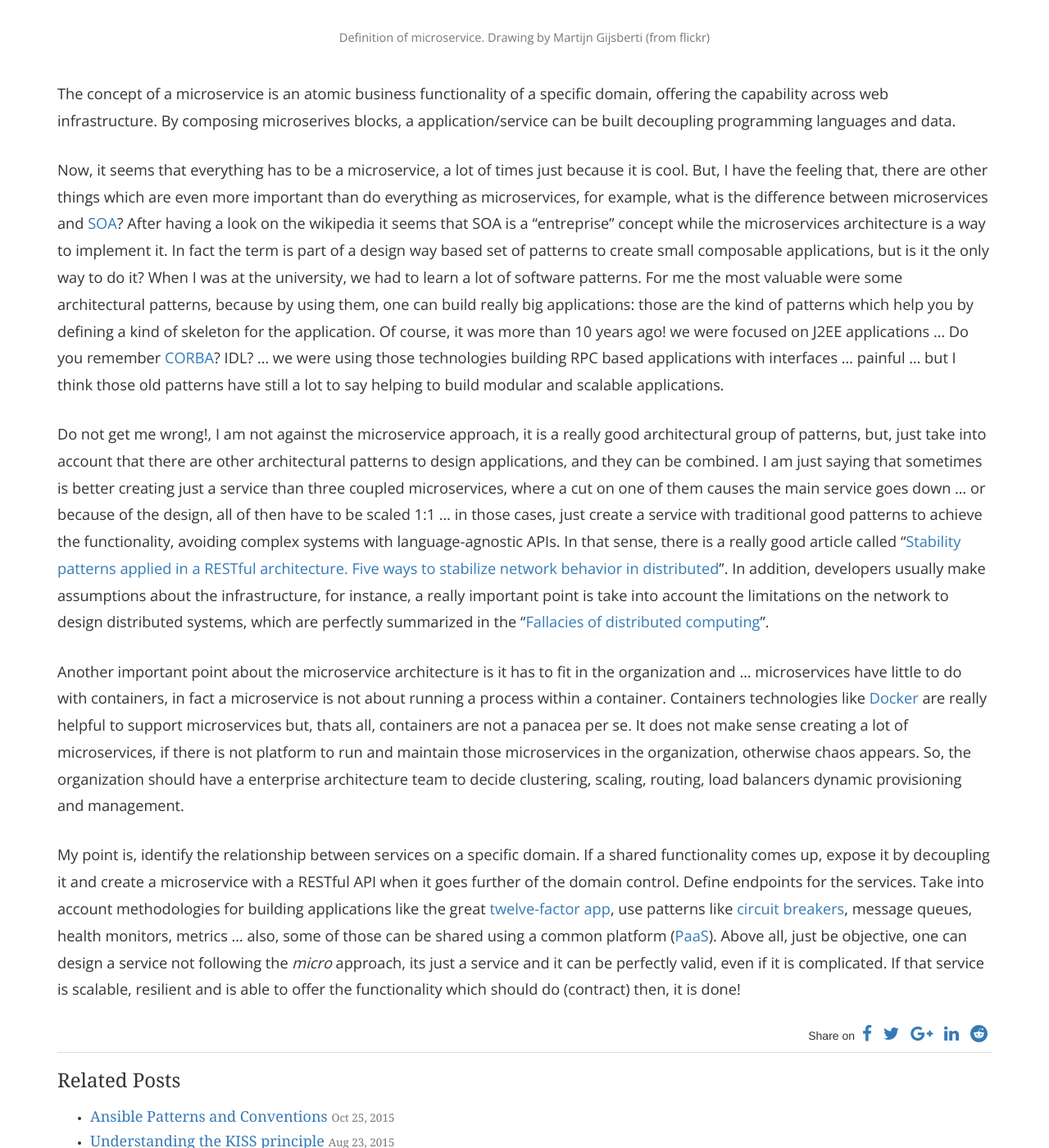
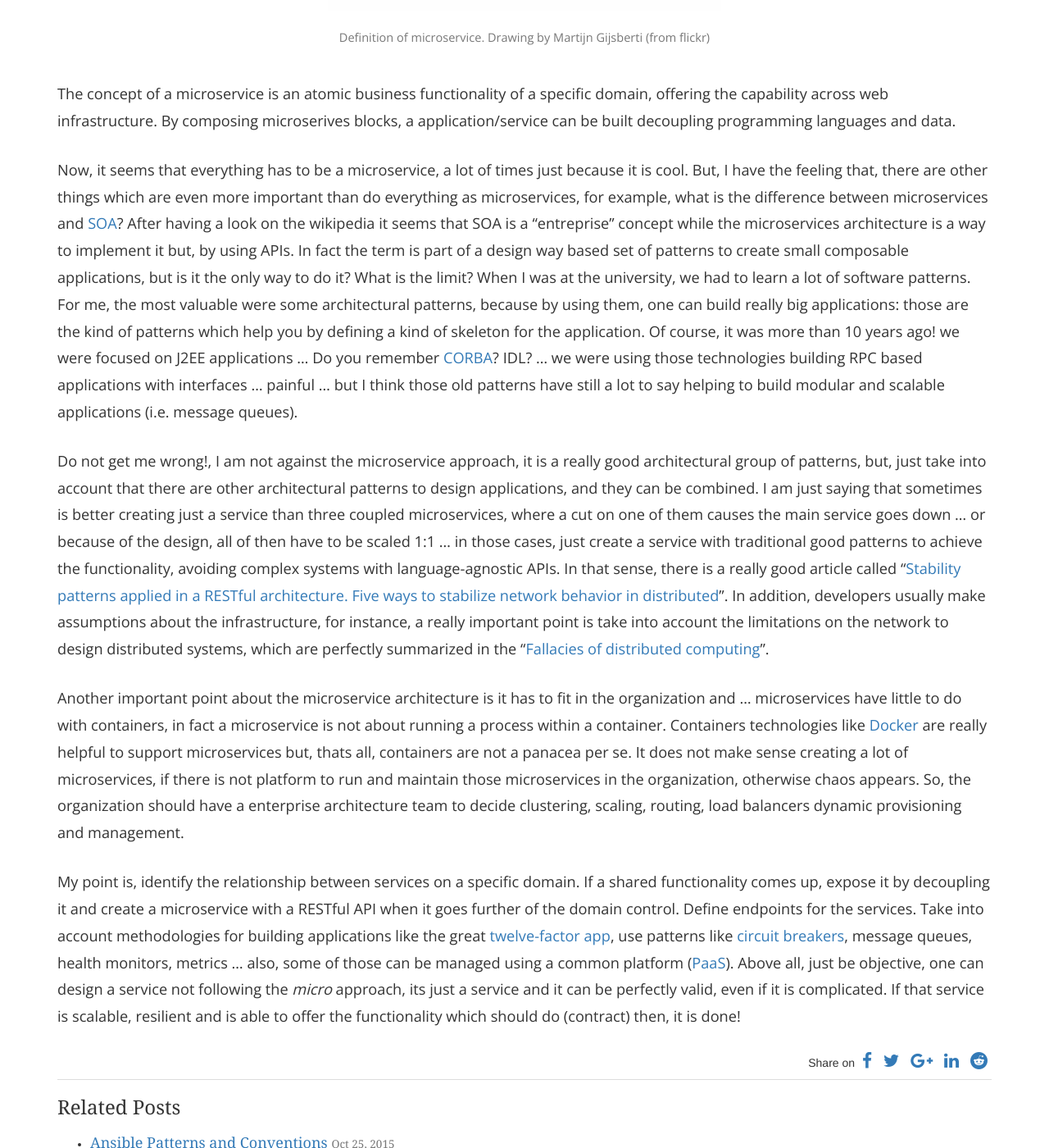
Before and after one commit to jriguera/jriguera.github.io, a Jekyll site: the page built from blog/_posts/2015-09-06-Microservices.md, in a window 1280 px wide and 1400 px high, scrolled down 872 px. Shown: the whole window at 82% size. Built offline with Jekyll 4.4.1, drawn with Linux system fonts in a browser that asks for light colours; nearby versions of some CDN libraries; Markdown is read by kramdown in place of the engine named in the settings; comment, search, counter and statistics services are not loaded.

Commit message:
Update 2015-09-06-Microservices.md

```diff
--- a/blog/_posts/2015-09-06-Microservices.md
+++ b/blog/_posts/2015-09-06-Microservices.md
@@ -36,18 +36,18 @@ which are even more important than do everything as microservices, for example,
 what is the difference between microservices and
 [SOA](https://en.wikipedia.org/wiki/Service-oriented_architecture)?
 After having a look on the wikipedia it seems that SOA is a "entreprise"
-concept while the microservices architecture is a way to implement it. In
-fact the term is part of a design way based set of patterns to create small
-composable applications, but is it the only way to do it? When I was at the
-university, we had to learn a lot of software patterns. For me the most
-valuable were some architectural patterns, because by using them, one can
-build really big applications: those are the kind of patterns which help you
-by defining a kind of skeleton for the application. Of course, it was more
-than 10 years ago! we were focused on J2EE applications ... Do you remember
+concept while the microservices architecture is a way to implement it but,
+by using APIs. In fact the term is part of a design way based set of patterns
+to create small composable applications, but is it the only way to do it? What
+is the limit? When I was at the university, we had to learn a lot of software
+patterns. For me, the most valuable were some architectural patterns, because by
+using them, one can build really big applications: those are the kind of patterns
+which help you by defining a kind of skeleton for the application. Of course, it
+was more than 10 years ago! we were focused on J2EE applications ... Do you remember
 [CORBA](https://en.wikipedia.org/wiki/Common_Object_Request_Broker_Architecture)?
 IDL? ... we were using those technologies building RPC based applications with
 interfaces ... painful ... but I think those old patterns have still a lot
-to say helping to build modular and scalable applications.
+to say helping to build modular and scalable applications (i.e. message queues).
 
 
 Do not get me wrong!, I am not against the microservice approach, it is a
@@ -85,7 +85,7 @@ Define endpoints for the services. Take into account methodologies for building
 applications like the great [twelve-factor app](http://12factor.net/), use
 patterns like [circuit breakers](https://en.wikipedia.org/wiki/Circuit_breaker_design_pattern),
 message queues, health monitors, metrics ...
-also, some of those can be shared using a common platform
+also, some of those can be managed using a common platform
 ([PaaS](https://en.wikipedia.org/wiki/Platform_as_a_service)).
 Above all, just be objective, one can design a service not following the
 *micro* approach, its just a service and it can be perfectly valid, even if
```
